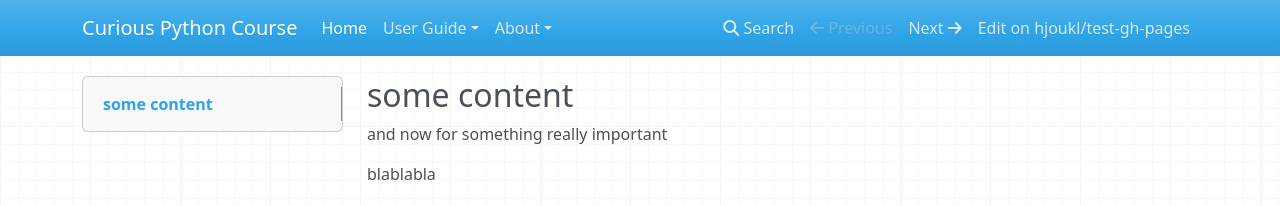
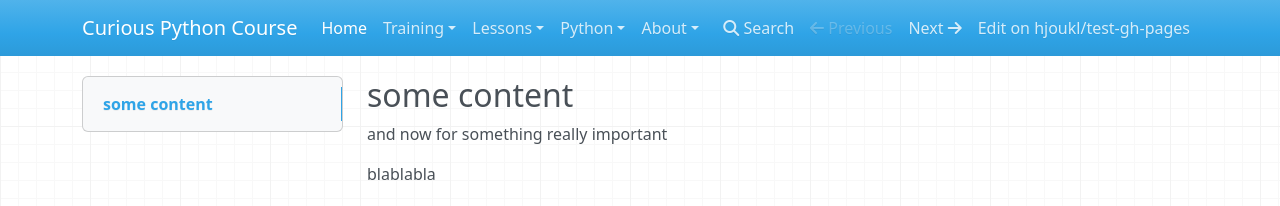
Before and after one commit to rkluger68/cpycourse, an MkDocs documentation site: the page built from docs/index.md, in a window 1280 px wide. Shown: the top 206 px of the page. Built offline with MkDocs 1.6.1, drawn with Linux system fonts in a browser that asks for light colours; nearby versions of some CDN libraries; some of the changed lines change nothing that is shown.

Commit message:
Initial content structure

```diff
--- a/mkdocs.yml
+++ b/mkdocs.yml
@@ -13,14 +13,20 @@ theme:
 
 nav:
     - Home: index.md
-    - User Guide:
-        - Writing Your Docs: user-guide/writing-your-docs.md
-        - Styling Your Docs: user-guide/styling-your-docs.md
-        - Configuration: user-guide/configuration.md
-        - Deploying Your Docs: user-guide/deploying-your-docs.md
-        - Custom Themes: user-guide/custom-themes.md
-        - Plugins: user-guide/plugins.md
+    - Training:
+        - Tutorial: training/tutorial.md
+        - Main Course: training/course.md
+        - Cheatsheet: training/cheatsheet.md
+    - Lessons:
+        - Lesson 1: lessons/helloworld.md
+    - Python:
+        - Python: python/python.md
+        - Why Python?: python/why-python.md
+        - A brief history of Python: python/python-history.md
     - About:
-        - Python: about/python.md
         - Curious Python Course: about/curious-python-course.md
         - License: about/license.md
+
+markdown_extensions:
+    - toc:
+        permalink: "#"
```
